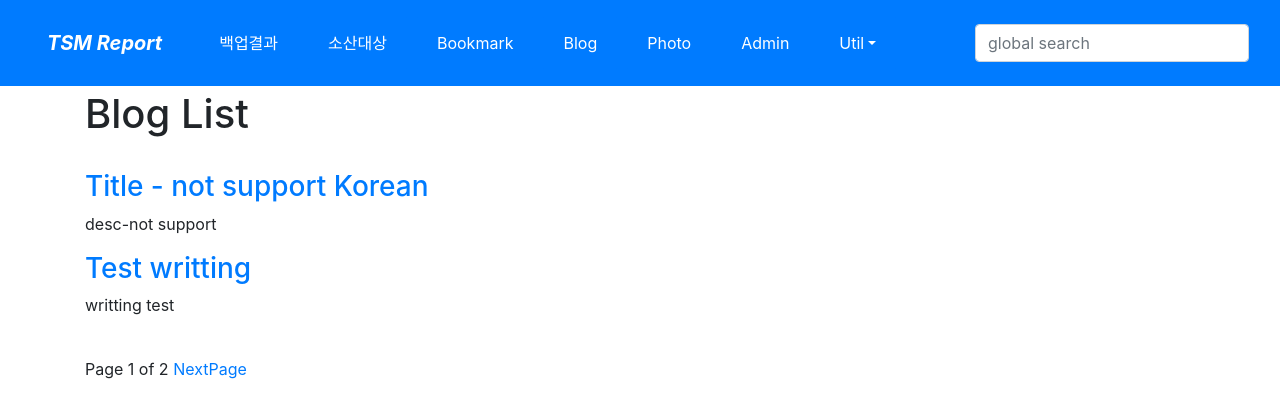
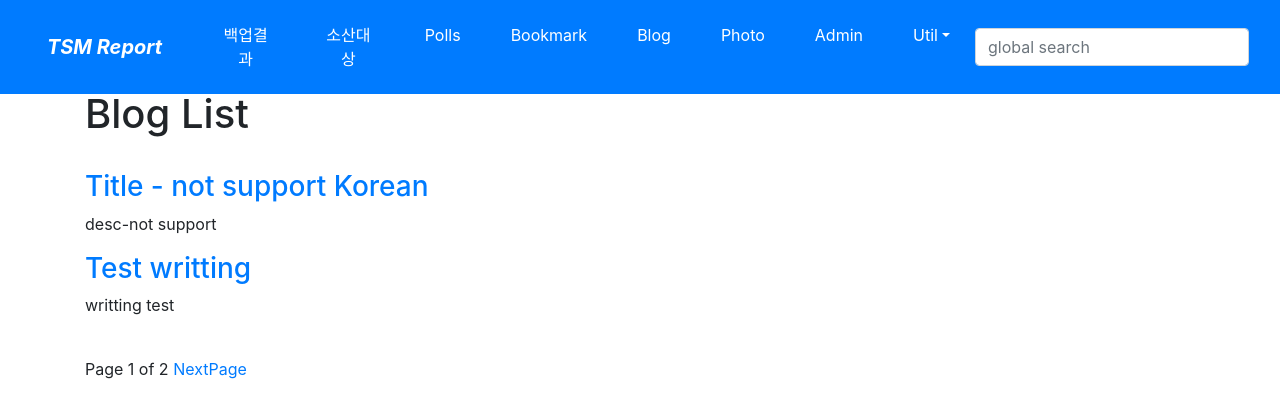
Before and after one commit to Sanghoon89/testReport, a Django app: page /blog/ in a window 1280 px wide. Shown: the top 418 px of the page. Run offline with Django 3.2, Linux system fonts and the light colour scheme; data comes from the database, SQL or seed files in the repository; some libraries are stand-ins or nearby versions.

Commit message:
base.html

```diff
--- a/templates/base.html
+++ b/templates/base.html
@@ -28,6 +28,8 @@
                     </li>
                     <li class="nav-item mx-1 btn btn-primary">
                         <a class="nav-link text-white" href="{% url 'bookmark:index' %}">소산대상</a></li>
+                    <li class="nav-item mx-1 btn btn-primary">
+                        <a class="nav-link text-white" href="{% url 'polls:index' %}">Polls</a></li>
                     <li class="nav-item mx-1 btn btn-primary">
                         <a class="nav-link text-white" href="{% url 'bookmark:index' %}">Bookmark</a></li>
                     <li class="nav-item mx-1 btn btn-primary">
```
